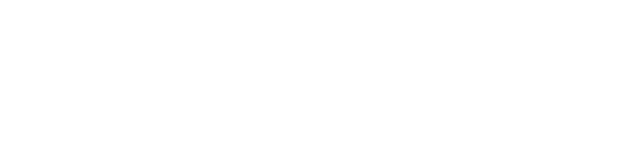
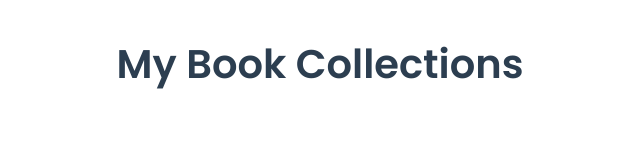
Before and after one commit to Jam1eL1/top-js-library, a plain HTML site: page index.html in a window 1280 px wide. Shown: the whole page, without its empty margins (320-960 px from the left). Drawn offline with Linux system fonts and the light colour scheme.

Commit message:
style: apply primary and secondary font

```diff
--- a/index.html
+++ b/index.html
@@ -6,8 +6,12 @@
     <script src="script.js"></script>
     <link rel="stylesheet" href="style.css">
     <title>Library</title>
+    <link rel="preconnect" href="https://fonts.googleapis.com">
+    <link rel="preconnect" href="https://fonts.gstatic.com" crossorigin>
+    <link href="https://fonts.googleapis.com/css2?family=Poppins:wght@400;500;600&family=Roboto:wght@400;500&display=swap" rel="stylesheet">
 </head>
 <body>
+    <h1> My Book Collections </h1>
     <div id="library-container">
     </div>
 </body>
--- a/style.css
+++ b/style.css
@@ -1,3 +1,25 @@
+:root {
+    --primary-font: 'Poppins', sans-serif;
+    --secondary-font: 'Roboto', sans-serif;
+}
+
+body {
+    font-family: var(--secondary-font);
+    line-height: 1.6;
+    color: #333;
+    margin: 0;
+    padding: 0;
+}
+
+h1 {
+    font-family: var(--primary-font);
+    font-weight: 600;
+    font-size: 2.5rem;
+    text-align: center;
+    color: #2c3e50;
+    margin: 2rem 0;
+}
+
 #library-container {
     display: grid;
     grid-template-columns: repeat(auto-fill, minmax(250px, 1fr));
@@ -13,11 +35,16 @@
 }
 
 .book-card h3 {
+    font-family: var(--primary-font);
+    font-weight: 500;
+    font-size: 1.25rem;
     margin-top: 0;
-    color: #333;
+    color: #2c3e50;
 }
 
 .book-card p {
+    font-family: var(--secondary-font);
+    font-size: 0.95rem;
     margin: 5px 0;
     color: #666;
 }
```
